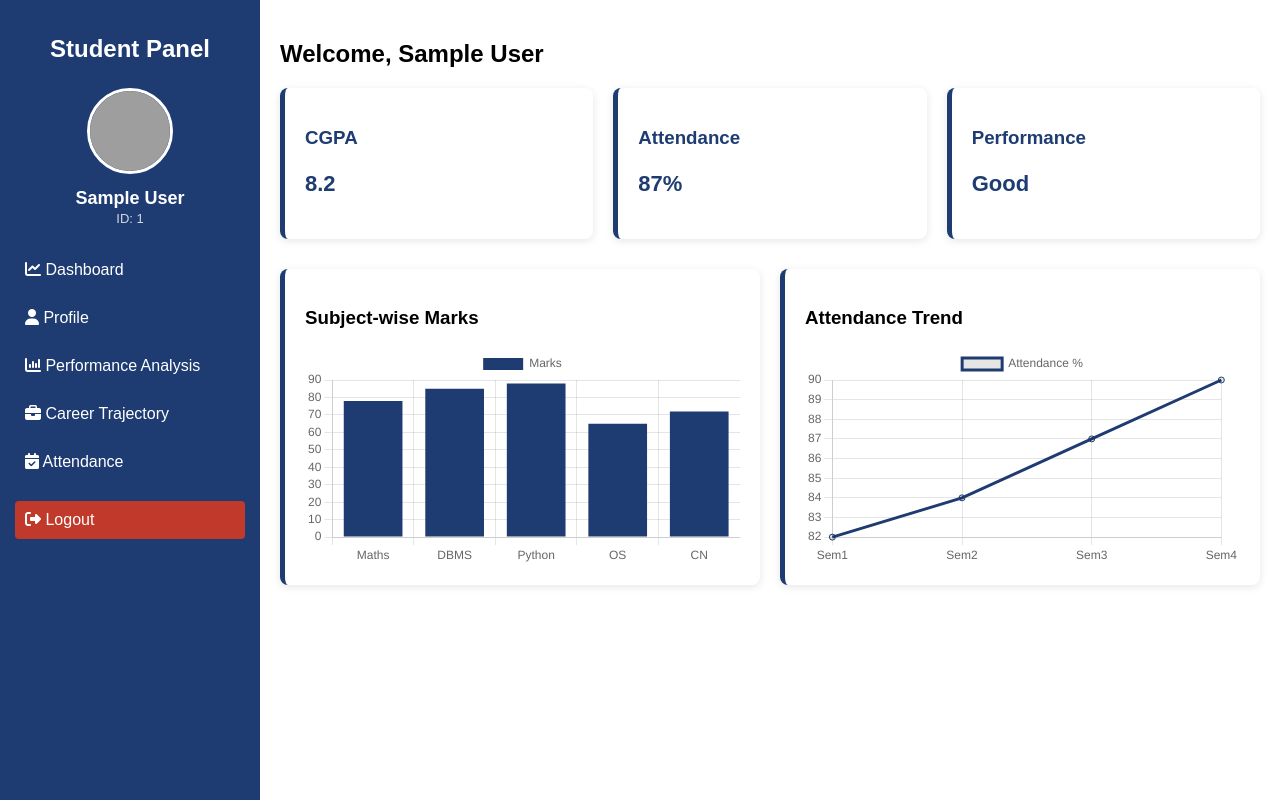
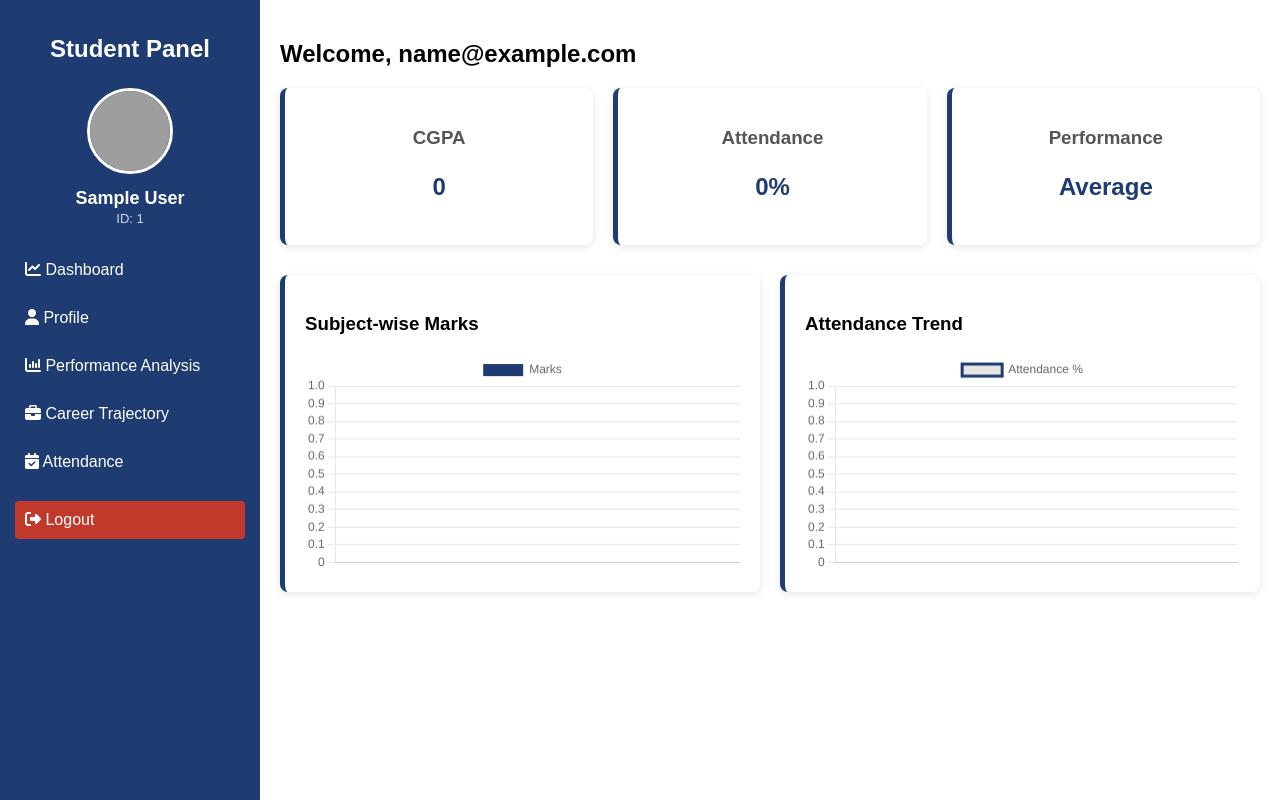
Before and after one commit to Manashvi04/Student-Performance-Career-Analysis, a Flask app: page /student in a window 1280 px wide. Run offline with Flask 3, Linux system fonts and the light colour scheme; the visitor is signed in with stand-in values (Sample User, id 1); data that the repository does not hold is empty; grey boxes are pictures that could not be loaded.

Commit message:
update stuents and profile

```diff
--- a/app.py
+++ b/app.py
@@ -408,6 +408,60 @@ def change_password():
 
     return jsonify({"message": "Password changed successfully ✅"})
 
+@app.route("/student/dashboard_data")
+def dashboard_data():
+
+    email = session.get("user_email")
+
+    conn = config.get_connection()
+    cursor = conn.cursor()
+
+    # Get student_id
+    cursor.execute("SELECT id FROM users WHERE email=?", email)
+    student_id = cursor.fetchone()[0]
+
+    # 🔹 Marks
+    cursor.execute("""
+    SELECT subject, marks FROM marks WHERE student_id=?
+    """, student_id)
+
+    marks_data = cursor.fetchall()
+
+    subjects = [row[0] for row in marks_data]
+    marks = [row[1] for row in marks_data]
+
+    # 🔹 Attendance trend
+    cursor.execute("""
+    SELECT semester, attendance_percent
+    FROM attendance WHERE student_id=? ORDER BY semester
+    """, student_id)
+
+    att_data = cursor.fetchall()
+
+    semesters = [f"Sem{row[0]}" for row in att_data]
+    attendance = [row[1] for row in att_data]
+
+    # 🔹 Avg attendance
+    avg_att = sum(attendance)/len(attendance) if attendance else 0
+
+    # 🔹 CGPA (simple logic)
+    cgpa = round(sum(marks)/len(marks)/10,2) if marks else 0
+
+    # 🔹 Performance label
+    performance = "Excellent" if cgpa >= 8 else "Good" if cgpa >= 6 else "Average"
+
+    conn.close()
+
+    return jsonify({
+        "subjects": subjects,
+        "marks": marks,
+        "semesters": semesters,
+        "attendance": attendance,
+        "avg_attendance": round(avg_att,2),
+        "cgpa": cgpa,
+        "performance": performance
+    })
+
 # ---------------- RUN ----------------
 if __name__ == "__main__":
     app.run(debug=True)
--- a/templates/student/s_dashboard.html
+++ b/templates/student/s_dashboard.html
@@ -4,27 +4,71 @@
 
 {% block content %}
 
-<h2>Welcome, {{ session.get('name','Student') }}</h2>
+<style>
+.cards{
+display:flex;
+gap:20px;
+margin-top:20px;
+}
 
+.card{
+flex:1;
+background:white;
+padding:20px;
+border-left:5px solid #1e3c72;
+border-radius:8px;
+box-shadow:0 2px 8px rgba(0,0,0,0.1);
+text-align:center;
+}
+
+.card h3{
+color:#555;
+}
+
+.card p{
+font-size:24px;
+font-weight:bold;
+color:#1e3c72;
+}
+
+.charts{
+display:flex;
+gap:20px;
+margin-top:30px;
+}
+
+.chart-box{
+flex:1;
+background:white;
+padding:20px;
+border-radius:8px;
+box-shadow:0 2px 8px rgba(0,0,0,0.1);
+}
+</style>
+
+<h2>Welcome, {{ session.get('user_email','Student') }}</h2>
+
+<!-- CARDS -->
 <div class="cards">
 
 <div class="card">
 <h3>CGPA</h3>
-<p>8.2</p>
+<p id="cgpa">--</p>
 </div>
 
 <div class="card">
 <h3>Attendance</h3>
-<p>87%</p>
+<p id="attendance">--</p>
 </div>
 
 <div class="card">
 <h3>Performance</h3>
-<p>Good</p>
+<p id="performance">--</p>
 </div>
 
 </div>
 
+<!-- CHARTS -->
 <div class="charts">
 
 <div class="chart-box">
@@ -39,32 +83,69 @@
 
 </div>
 
+<script src="https://cdn.jsdelivr.net/npm/chart.js"></script>
+
 <script>
 
+async function loadDashboard(){
+
+try{
+
+const res = await fetch("/student/dashboard_data");
+const data = await res.json();
+
+/* CARDS */
+document.getElementById("cgpa").innerText = data.cgpa || 0;
+document.getElementById("attendance").innerText = (data.avg_attendance || 0) + "%";
+document.getElementById("performance").innerText = data.performance || "N/A";
+
+/* MARKS CHART */
 new Chart(document.getElementById('marksChart'), {
 type:'bar',
 data:{
-labels:['Maths','DBMS','Python','OS','CN'],
+labels:data.subjects,
 datasets:[{
 label:'Marks',
-data:[78,85,88,65,72],
+data:data.marks,
 backgroundColor:'#1e3c72'
 }]
+},
+options:{
+responsive:true,
+plugins:{
+legend:{display:true}
 }
-})
+}
+});
 
+/* ATTENDANCE CHART */
 new Chart(document.getElementById('attendanceChart'), {
 type:'line',
 data:{
-labels:['Sem1','Sem2','Sem3','Sem4'],
+labels:data.semesters,
 datasets:[{
 label:'Attendance %',
-data:[82,84,87,90],
+data:data.attendance,
 borderColor:'#1e3c72',
-fill:false
+fill:false,
+tension:0.3
 }]
+},
+options:{
+responsive:true,
+plugins:{
+legend:{display:true}
 }
-})
+}
+});
+
+}catch(err){
+console.error("Dashboard error:", err);
+}
+
+}
+
+loadDashboard();
 
 </script>
 
```
